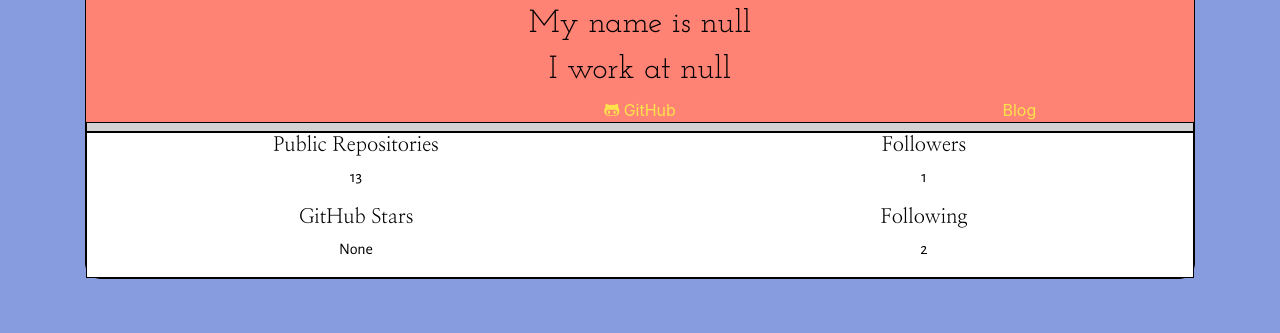
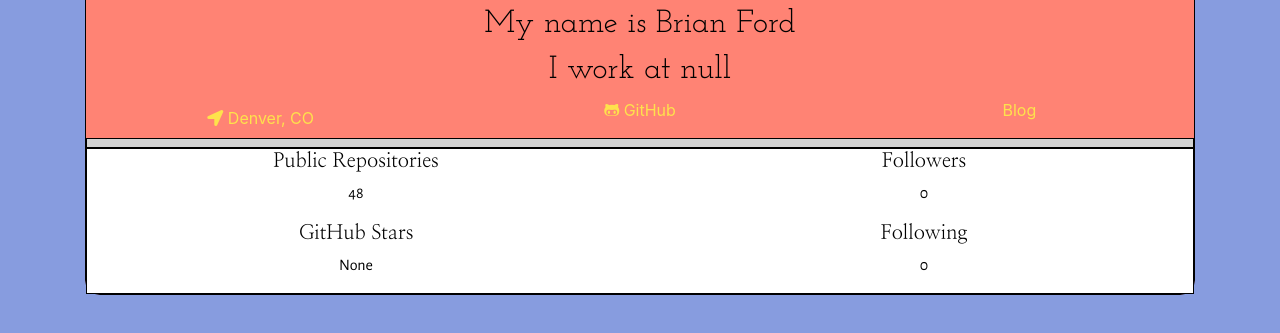
Before and after one commit to robertrunstrails71/Homework-9, a website: page index.html in a window 1280 px wide. Shown: the part 143-476 px from the top of the page. Drawn offline with nearby package versions, Linux system fonts and the light colour scheme.

Commit message:
try again

```diff
--- a/index.html
+++ b/index.html
@@ -97,12 +97,12 @@
         </style>
 
 
-        <title>null</title>
+        <title>Brian Ford</title>
     </head>
 
 <body>
 <header>
-<img id="frontpageimage" src="https://avatars2.githubusercontent.com/u/55112279?v=4"/>
+<img id="frontpageimage" src="https://avatars0.githubusercontent.com/u/47767964?v=4"/>
 </header>
 <div class = "container">
     <div id="topCard">
@@ -113,7 +113,7 @@
         </div>
         <div class = "row">
             <div class = "col-12">
-                <h2>My name is null</h2>
+                <h2>My name is Brian Ford</h2>
             </div>
         </div>
         <div class = "row">
@@ -126,13 +126,14 @@
         <div class = "row">
             <div class = "col-4">
                 <nav>
-                 </nav>
+                <a class="nav-link" target="_blank" rel="noopener noreferrer" href="https://www.google.com/maps/place/
+                Denver, CO"><i class="fas fa-location-arrow"></i> Denver, CO</a></nav>
             </div>
             <div class = "col-4">
-                <a class="github" style="text-align:center" href="https://github.com/robertrunstrails71"> <i class="fab fa-github-alt"></i> GitHub</a>
+                <a class="github" style="text-align:center" href="https://github.com/bf2344"> <i class="fab fa-github-alt"></i> GitHub</a>
             </div>
             <div class = "col-4">
-                <a class="blog" style="text-align:center" href="">Blog</a>
+                <a class="blog" style="text-align:center" href="www.b-ford.dev">Blog</a>
             </div>
         </div>
     </div>
@@ -159,7 +160,7 @@
                     </div>
                     <div class = "row">
                         <div class = "col-12">
-                            <p>13</p>
+                            <p>48</p>
                         </div>
                     </div>
                 </div>
@@ -173,7 +174,7 @@
                     </div>
                     <div class = "row">
                         <div class = "col-12">
-                            <p>1</p>
+                            <p>0</p>
                         </div>
                     </div>
                 </div>
@@ -202,7 +203,7 @@
                     </div>
                     <div class = "row">
                         <div class = "col-12">
-                            <p>2</p>
+                            <p>0</p>
                         </div>
                     </div>
                 </div>
```
Also changed, not shown: 1 other file.
